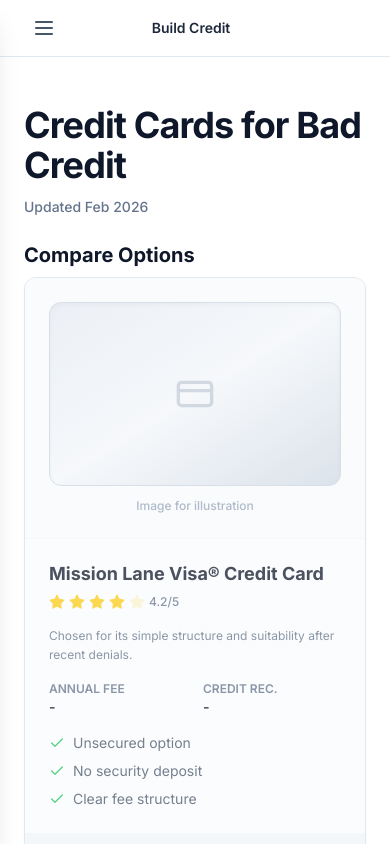
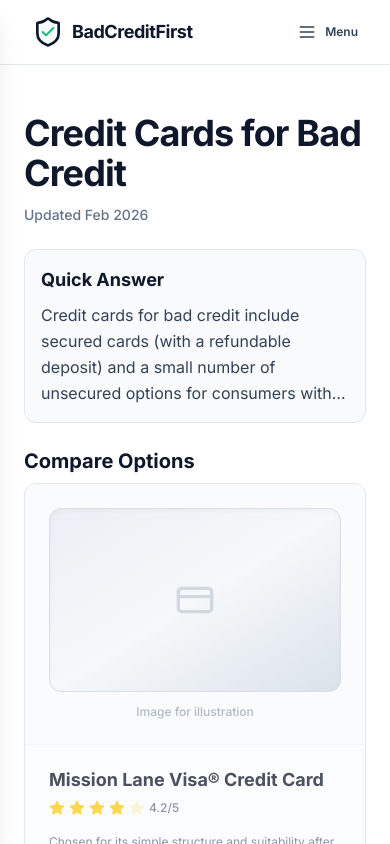
Before and after one commit to Holagpt-ai/badcreditfirst-v3, a Next.js app: page /credit-cards/category/bad-credit in a window 390 px wide. Shown: the top 844 px of the page. Built offline with nearby package versions, Linux system fonts and the light colour scheme.

Commit message:
mobile-nav: restore brand visibility, simplify navigation, and align with competitor UX
Co-authored-by: Holagpt-ai <Holagpt-ai@users.noreply.github.com>

```diff
--- a/app/credit-cards/category/[slug]/page.tsx
+++ b/app/credit-cards/category/[slug]/page.tsx
@@ -78,6 +78,15 @@ export default async function CreditCardCategoryPage({
             </p>
           </header>
 
+          <section id="quick-answer" className="mb-6 p-4 bg-slate-50 border border-slate-200 rounded-xl">
+            <h2 className="text-lg font-bold text-slate-900 mb-2">
+              Quick Answer
+            </h2>
+            <p className="text-slate-700 leading-relaxed line-clamp-4">
+              {content.quickAnswer}
+            </p>
+          </section>
+
           <section id="card-list" className="mb-10" aria-label="Product comparison">
             <h2 className="text-xl font-bold text-slate-900 mb-2">
               Compare Options
@@ -99,15 +108,6 @@ export default async function CreditCardCategoryPage({
                 />
               ))}
             </div>
-          </section>
-
-          <section id="quick-answer" className="mb-10 p-6 bg-slate-50 border border-slate-200 rounded-xl">
-            <h2 className="text-lg font-bold text-slate-900 mb-3">
-              Quick Answer
-            </h2>
-            <p className="text-slate-700 leading-relaxed">
-              {content.quickAnswer}
-            </p>
           </section>
 
           <section id="who-this-is-for" className="mb-10 grid grid-cols-1 md:grid-cols-2 gap-8">
--- a/components/ResultsViewedTracker.tsx
+++ b/components/ResultsViewedTracker.tsx
@@ -5,7 +5,11 @@ import { useEffect } from 'react';
 export default function ResultsViewedTracker() {
   useEffect(() => {
     if (typeof window !== 'undefined') {
-      sessionStorage.setItem('hasViewedResults', 'true');
+      try {
+        sessionStorage.setItem('bcf_hasViewedResults', 'true');
+      } catch {
+        // ignore
+      }
     }
   }, []);
   return null;
--- a/components/WelcomeBackBanner.tsx
+++ b/components/WelcomeBackBanner.tsx
@@ -27,18 +27,33 @@ export default function WelcomeBackBanner() {
       if (typeof window === 'undefined') return;
       if (window.sessionStorage.getItem(SESSION_KEY) === 'true') return;
       const saved = window.localStorage.getItem(STORAGE_KEY);
-      const ts = window.localStorage.getItem(TIMESTAMP_KEY);
-      if (saved && SEGMENT_DISPLAY[saved]) {
-        if (ts) {
-          const age = (Date.now() - parseInt(ts, 10)) / (1000 * 60 * 60);
-          if (age >= RESET_HOURS) {
-            window.localStorage.removeItem(STORAGE_KEY);
-            window.localStorage.removeItem(TIMESTAMP_KEY);
-            return;
-          }
+      const tsRaw = window.localStorage.getItem(TIMESTAMP_KEY);
+
+      if (!saved || !SEGMENT_DISPLAY[saved] || !tsRaw) {
+        if (saved || tsRaw) {
+          window.localStorage.removeItem(STORAGE_KEY);
+          window.localStorage.removeItem(TIMESTAMP_KEY);
         }
-        setSegment(saved);
+        return;
       }
+
+      const ts = parseInt(tsRaw, 10);
+      if (Number.isNaN(ts)) {
+        window.localStorage.removeItem(STORAGE_KEY);
+        window.localStorage.removeItem(TIMESTAMP_KEY);
+        return;
+      }
+
+      const age = (Date.now() - ts) / (1000 * 60 * 60);
+      if (age >= RESET_HOURS) {
+        window.localStorage.removeItem(STORAGE_KEY);
+        window.localStorage.removeItem(TIMESTAMP_KEY);
+        window.sessionStorage.removeItem(SESSION_KEY);
+        return;
+      }
+
+      setSegment(saved);
+      window.sessionStorage.setItem(SESSION_KEY, 'true');
     } catch {
       // ignore
     }
--- a/components/navigation/MobileNav.tsx
+++ b/components/navigation/MobileNav.tsx
@@ -1,11 +1,8 @@
 'use client';
 
-import { useState } from 'react';
 import Link from 'next/link';
-import { Menu, ChevronDown } from 'lucide-react';
-import { BUILD_CREDIT_HREF, LEARN_LINKS, ABOUT_LINKS } from './nav-data';
-
-type Section = 'learn' | 'about' | null;
+import { Menu, X, Shield, Check } from 'lucide-react';
+import { MOBILE_NAV_SECTIONS } from './nav-data';
 
 interface MobileNavProps {
   open: boolean;
@@ -14,69 +11,74 @@ interface MobileNavProps {
 }
 
 export default function MobileNav({ open, onOpen, onClose }: MobileNavProps) {
-  const [expanded, setExpanded] = useState<Section>(null);
-
-  const toggle = (s: Section) => setExpanded((prev) => (prev === s ? null : s));
-
   const SectionBlock = ({
-    id,
-    label,
+    title,
+    href,
     links,
   }: {
-    id: Section;
-    label: string;
+    title: string;
+    href?: string;
     links: { href: string; label: string }[];
   }) => (
-    <div className="border-b border-slate-200">
-      <button
-        type="button"
-        onClick={() => toggle(id)}
-        className="flex w-full items-center justify-between py-3 text-left text-sm font-semibold text-slate-800"
-        aria-expanded={expanded === id}
+    <div className="border-b border-slate-200 pb-4 last:border-b-0">
+      {href ? (
+        <Link
+          href={href}
+          onClick={onClose}
+          className="block py-2 text-sm font-semibold text-slate-900 hover:text-blue-600"
         >
-        {label}
-        <ChevronDown
-          className={`w-4 h-4 transition-transform ${expanded === id ? 'rotate-180' : ''}`}
-        />
-      </button>
-      {expanded === id && (
-        <div className="pb-3 space-y-1">
+          {title}
+        </Link>
+      ) : (
+        <div className="py-2 text-sm font-semibold text-slate-900">{title}</div>
+      )}
+      <div className="space-y-1">
         {links.map((l) => (
           <Link
             key={l.href}
             href={l.href}
             onClick={onClose}
-              className="block py-2.5 px-4 text-sm font-medium text-slate-700 hover:text-blue-600"
+            className="block py-2.5 pl-2 text-sm font-medium text-slate-700 hover:text-blue-600"
           >
             {l.label}
           </Link>
         ))}
       </div>
-      )}
     </div>
   );
 
   return (
     <>
       {/* Header bar */}
-      <div className="flex lg:hidden items-center justify-between h-14 px-4">
+      <div className="flex lg:hidden items-center justify-between h-16 px-4">
+        <Link
+          href="/"
+          className="flex items-center gap-2 shrink-0"
+          aria-label="BadCreditFirst home"
+          onClick={onClose}
+        >
+          <span className="relative inline-block w-8 h-8 sm:w-10 sm:h-10 shrink-0" aria-hidden>
+            <Shield className="w-8 h-8 sm:w-10 sm:h-10 text-slate-900" />
+            <Check
+              className="w-4 h-4 sm:w-5 sm:h-5 text-emerald-500 absolute inset-0 m-auto"
+              style={{ filter: 'drop-shadow(0 0 6px rgba(16,185,129,0.35))' }}
+              strokeWidth={3}
+            />
+          </span>
+          <span className="text-lg sm:text-xl font-bold text-slate-900 tracking-tight">
+            BadCreditFirst
+          </span>
+        </Link>
         <button
           type="button"
           onClick={() => (open ? onClose() : onOpen())}
-          className="p-2 -ml-2 text-slate-600 hover:text-slate-900"
+          className="flex items-center gap-2 p-2 -mr-2 text-slate-700 hover:text-slate-900"
           aria-label={open ? 'Close menu' : 'Open menu'}
           aria-expanded={open}
         >
-          <Menu className="w-6 h-6" />
+          {open ? <X className="w-5 h-5" aria-hidden="true" /> : <Menu className="w-5 h-5" aria-hidden="true" />}
+          <span className="text-xs sm:text-sm font-semibold">Menu</span>
         </button>
-        <Link
-          href={BUILD_CREDIT_HREF}
-          className="text-sm font-semibold text-slate-800 hover:text-blue-600"
-          onClick={onClose}
-        >
-          Build Credit
-        </Link>
-        <div className="w-10" />
       </div>
 
       {/* Overlay */}
@@ -97,16 +99,15 @@ export default function MobileNav({ open, onOpen, onClose }: MobileNavProps) {
         aria-modal
         aria-label="Navigation"
       >
-        <div className="pt-14 pb-8 px-4">
-          <Link
-            href={BUILD_CREDIT_HREF}
-            onClick={onClose}
-            className="block py-3 text-sm font-bold text-slate-900 hover:text-blue-600 border-b border-slate-200"
-          >
-            Build Credit
-          </Link>
-          <SectionBlock id="learn" label="Learn" links={LEARN_LINKS} />
-          <SectionBlock id="about" label="About" links={ABOUT_LINKS} />
+        <div className="pt-16 pb-8 px-4 space-y-5">
+          {MOBILE_NAV_SECTIONS.map((section) => (
+            <SectionBlock
+              key={section.title}
+              title={section.title}
+              href={section.href}
+              links={section.links}
+            />
+          ))}
         </div>
       </div>
     </>
--- a/components/navigation/nav-data.ts
+++ b/components/navigation/nav-data.ts
@@ -1,6 +1,7 @@
 /**
  * Navigation data. All links map to existing routes.
- * Final structure: Build Credit | Learn | About
+ * Top-level: Build Credit | Learn | About
+ * Mobile drawer: Build Credit + category links, Learn, Company.
  */
 
 export interface NavLink {
@@ -8,20 +9,62 @@ export interface NavLink {
   label: string;
 }
 
-/** Build Credit: direct link to /credit-cards only. No dropdown, no comparisons. */
+export interface NavSection {
+  title: string;
+  href?: string;
+  links: NavLink[];
+}
+
+/** Build Credit: direct link to /credit-cards. */
 export const BUILD_CREDIT_HREF = '/credit-cards';
 
-/** Learn: education links for dropdown. */
+/** Build Credit categories (mobile drawer). */
+export const BUILD_CREDIT_LINKS: NavLink[] = [
+  { href: '/credit-cards/category/secured-cards', label: 'Secured Credit Cards' },
+  { href: '/credit-cards/category/bad-credit', label: 'Credit Cards for Bad Credit' },
+  { href: '/credit-cards/category/credit-builder', label: 'Credit Builder Accounts' },
+];
+
+/** Learn: education links for dropdowns/drawer. */
 export const LEARN_LINKS: NavLink[] = [
   { href: '/education', label: 'Education Center' },
   { href: '/education/how-credit-scores-work', label: 'How Credit Scores Work' },
-  { href: '/faq', label: 'FAQs' },
+  { href: '/how-we-rank-cards', label: 'How We Rank Cards' },
 ];
 
-/** About: editorial, disclosures, contact. */
+/** About: compact desktop dropdown. */
 export const ABOUT_LINKS: NavLink[] = [
   { href: '/about', label: 'About' },
-  { href: '/how-we-rank-cards', label: 'Editorial standards' },
-  { href: '/advertiser-disclosure', label: 'Disclosures' },
   { href: '/contact', label: 'Contact' },
+  { href: '/advertiser-disclosure', label: 'Advertiser Disclosure' },
+  { href: '/editorial-disclaimer', label: 'Editorial Disclaimer' },
 ];
+
+/** Company: full compliance list for mobile drawer. */
+export const COMPANY_LINKS: NavLink[] = [
+  { href: '/about', label: 'About' },
+  { href: '/contact', label: 'Contact' },
+  { href: '/advertiser-disclosure', label: 'Advertiser Disclosure' },
+  { href: '/editorial-disclaimer', label: 'Editorial Disclaimer' },
+  { href: '/privacy', label: 'Privacy Policy' },
+  { href: '/terms', label: 'Terms' },
+  { href: '/accessibility-statement', label: 'Accessibility Statement' },
+  { href: '/state-privacy-law-notice', label: 'State Privacy Law Notice' },
+  { href: '/your-privacy-choices', label: 'Your Privacy Choices' },
+];
+
+export const MOBILE_NAV_SECTIONS: NavSection[] = [
+  {
+    title: 'Build Credit',
+    href: BUILD_CREDIT_HREF,
+    links: BUILD_CREDIT_LINKS,
+  },
+  {
+    title: 'Learn',
+    links: LEARN_LINKS,
+  },
+  {
+    title: 'Company',
+    links: COMPANY_LINKS,
+  },
+];
--- a/styles/globals.css
+++ b/styles/globals.css
@@ -19,3 +19,10 @@
   color: #555;
   margin-top: 6px;
 }
+
+.line-clamp-4 {
+  display: -webkit-box;
+  -webkit-line-clamp: 4;
+  -webkit-box-orient: vertical;
+  overflow: hidden;
+}
```
Also changed, not shown: components/navigation/MainNav.tsx (+5 -5 lines). Lines whose indentation alone changed are shown as unchanged.
